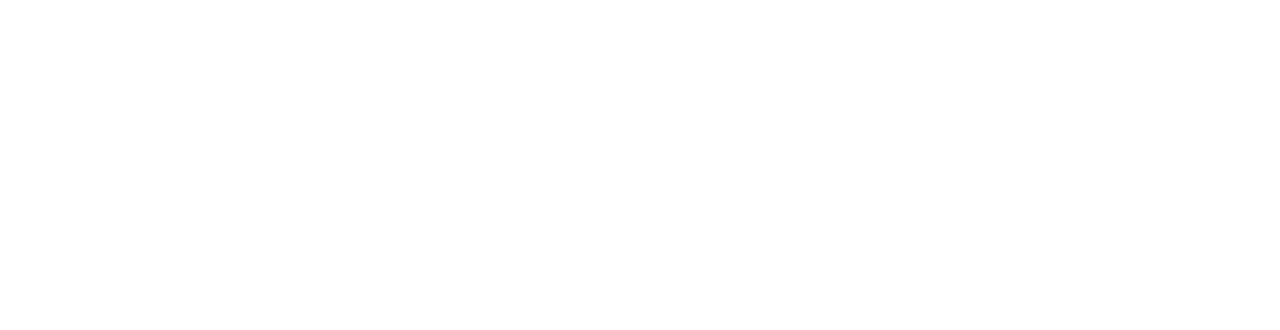
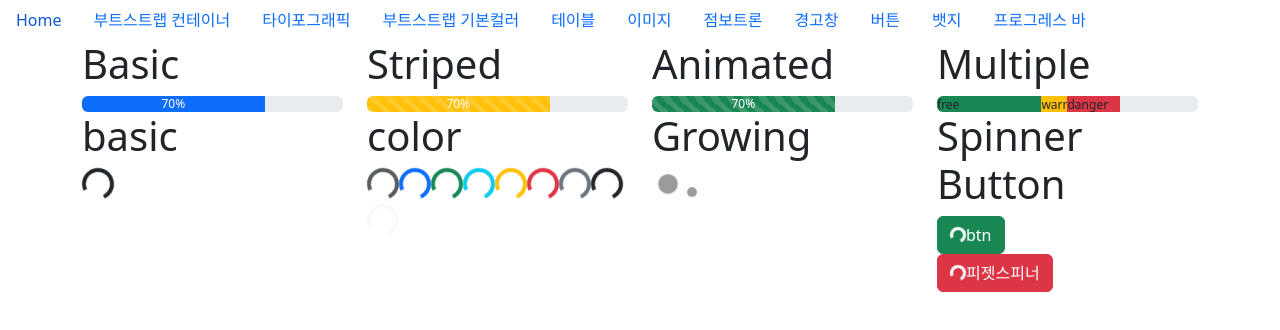
Before and after one commit to anakyn01/bootstrapcomponent, a React (Create React App) app: page /progress in a window 1280 px wide. Before the commit this address had no page. Shown: the top 330 px of the page. Built offline with nearby package versions, Linux system fonts and the light colour scheme.

Commit message:
bootstrap etc

```diff
--- a/src/include/Header.jsx
+++ b/src/include/Header.jsx
@@ -35,6 +35,9 @@
         <li className="nav-item">
             <Link to="/badges" className="nav-link">뱃지</Link>
         </li>
+        <li className="nav-item">
+            <Link to="/progress" className="nav-link">프로그레스 바</Link>
+        </li>
     </ul>
 </nav>
 <Outlet/>{/*선언하지 않으면 제대로 작동하지 않습니다 */}
--- a/src/index.js
+++ b/src/index.js
@@ -15,6 +15,7 @@
 import Alerts from './pages/Alerts';
 import Btn from './pages/Btn';
 import Badges from './pages/Badges';
+import Progress from './pages/Progress';
 
 export default function App(){
   return(
@@ -32,6 +33,7 @@
         <Route path="alerts" element={<Alerts/>}/>
         <Route path="button" element={<Btn/>}/>
         <Route path="badges" element={<Badges/>}/>
+        <Route path="progress" element={<Progress/>}/>
       </Route>
   </Routes>
 </BrowserRouter>
--- /dev/null
+++ b/src/pages/Progress.jsx
@@ -0,0 +1,74 @@
+import {Container, Row, Col} from 'react-bootstrap';
+
+const Progress = () => {
+    return(
+        <>
+<Container>
+    <Row>
+        <Col md={3}>
+        <h1>Basic</h1>
+    <div className="progress">{/*style=width:70%; */}
+        <div className="progress-bar" style={{width:"70%"}}>70%</div>
+    </div>
+        </Col>
+        <Col md={3}>
+        <h1>Striped</h1>
+<div className="progress">{/*style=width:70%; */}
+<div className="progress-bar bg-warning progress-bar-striped" style={{width:"70%"}}>70%</div>
+</div>
+        </Col>
+        <Col md={3}>
+<h1>Animated</h1>
+<div className="progress">
+<div className="progress-bar bg-success progress-bar-striped progress-bar-animated"
+style={{width:"70%"}}>70%</div>
+</div>
+        </Col>
+        <Col md={3}>
+        <h1>Multiple </h1>
+<div className="progress">
+<div className="prpgress-bar bg-success" style={{width:"40%"}}>free</div>
+<div className="prpgress-bar bg-warning" style={{width:"10%"}}>warning</div>
+<div className="prpgress-bar bg-danger" style={{width:"20%"}}>danger</div>
+</div>
+        </Col>
+    </Row>
+    <Row>
+<Col md={3}>
+<h1>basic</h1>
+<div className="spinner-border"></div>
+</Col>
+<Col md={3}>
+<h1>color</h1>
+<div class="spinner-border text-muted"></div>
+  <div class="spinner-border text-primary"></div>
+  <div class="spinner-border text-success"></div>
+  <div class="spinner-border text-info"></div>
+  <div class="spinner-border text-warning"></div>
+  <div class="spinner-border text-danger"></div>
+  <div class="spinner-border text-secondary"></div>
+  <div class="spinner-border text-dark"></div>
+  <div class="spinner-border text-light"></div>
+</Col>
+<Col md={3}>
+<h1>Growing</h1>
+<div className="spinner-grow text-muted"></div>
+<div className="spinner-grow text-muted spinner-grow-sm"></div>
+</Col>
+<Col md={3}>
+<h1>Spinner Button</h1>
+<button className='btn btn-success'>
+    <span className='spinner-border spinner-border-sm'></span>
+    btn
+</button><br/>
+<button className='btn btn-danger '>
+<span className='spinner-border spinner-border-sm'></span>
+피젯스피너
+</button>
+</Col>
+    </Row>
+</Container>
+        </>
+    )
+}
+export default Progress;
```
